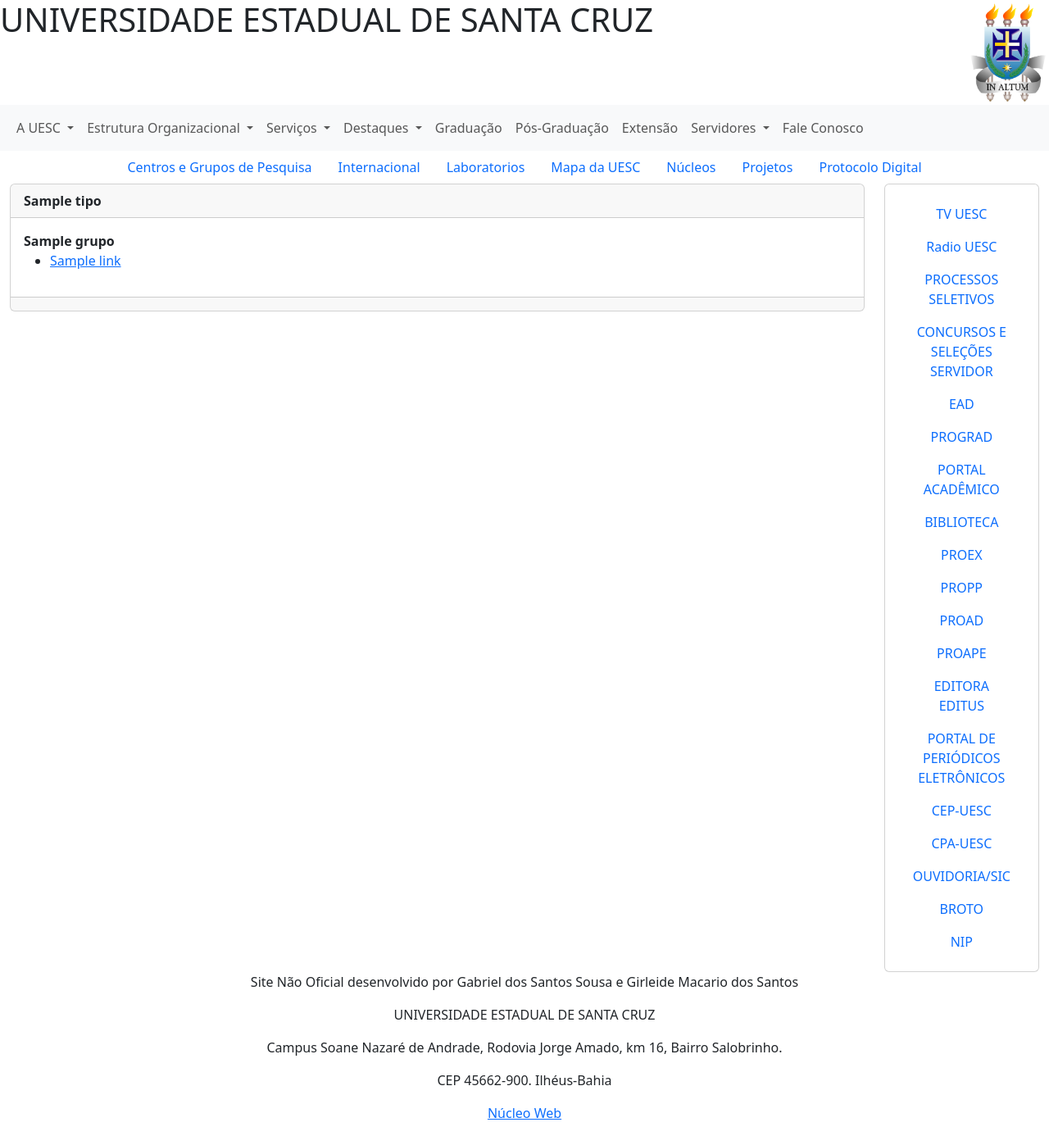
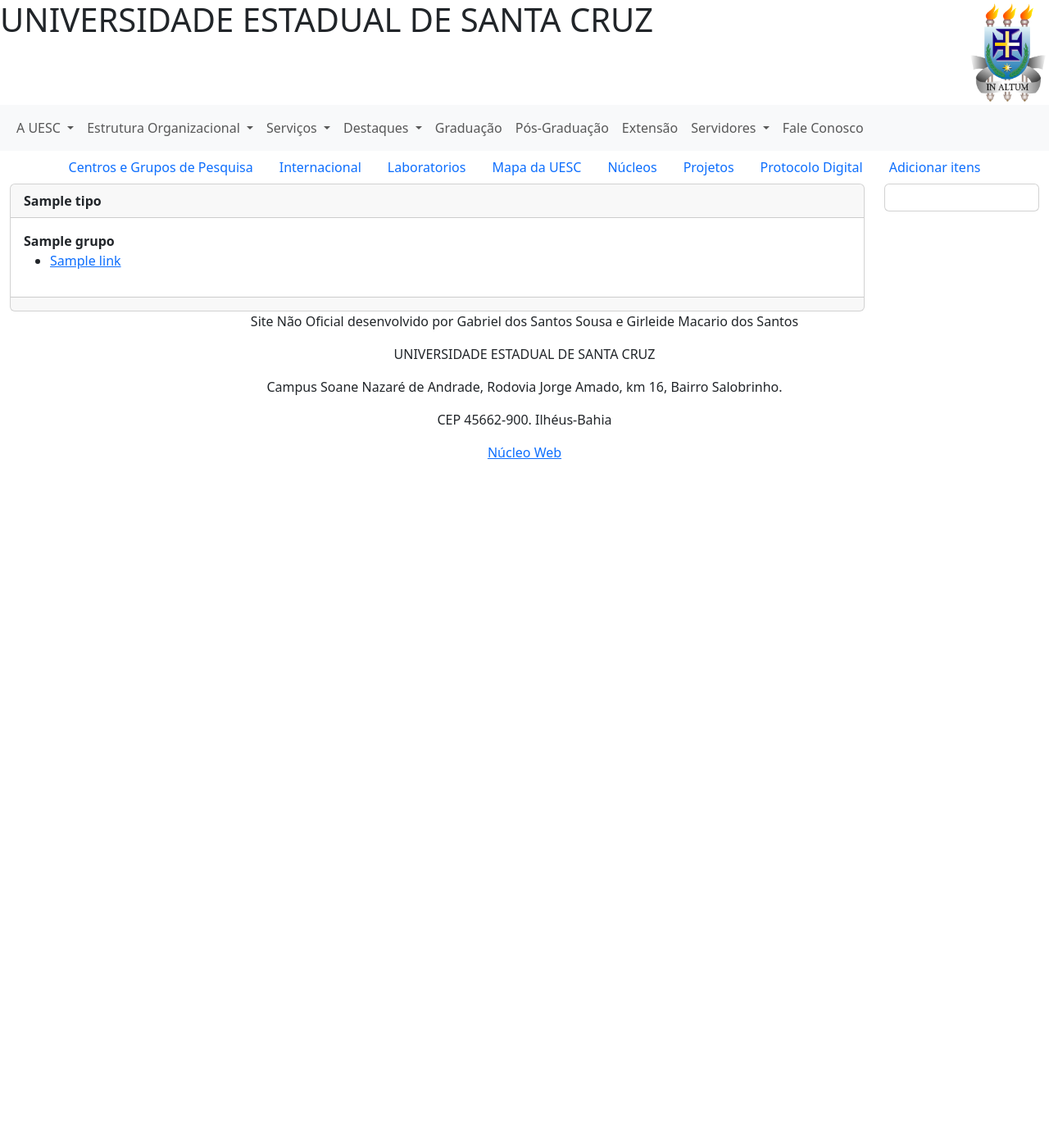
Before and after one commit to gsousa143/site_uesc, a Django app: template uesc/uesc_app/templates/index.html in a window 1280 px wide. Shown: the whole page at 82% size. After the commit the page ends 560 px from the top, so only its background shows below. Run offline with Django 5.2, Linux system fonts and the light colour scheme; the template is opened without the code that fills it: most values are stand-ins (such as "Sample title", 1, 10 or a date in 2020).

Commit message:
adicionando formularios

```diff
--- a/uesc/uesc_app/templates/base.html
+++ b/uesc/uesc_app/templates/base.html
@@ -4,38 +4,27 @@
   <head>
     <meta charset="utf-8">
     <meta name="viewport" content="width=device-width, initial-scale=1">
-    <title>UESC</title>
+    <title>
+      {%block titulo%}UESC{%endblock titulo%}
+    </title>
+
     <link href="https://cdn.jsdelivr.net/npm/bootstrap@5.3.3/dist/css/bootstrap.min.css" rel="stylesheet" integrity="sha384-QWTKZyjpPEjISv5WaRU9OFeRpok6YctnYmDr5pNlyT2bRjXh0JMhjY6hW+ALEwIH" crossorigin="anonymous">
     <style>
       .nav-link.btn {
         text-align: center;
         width: 100%;
       }
+
     </style>
   </head>
   <body>
     <header>
       {%block header%}
       {%endblock header%}
-
     </header>
     <main>
-      <div class="container-fluid">
-        <div class="row">
-
-          <div class="col-lg-10 col-12 gap-30">
-            {%block cards%}
-            {%endblock cards%}
-          </div>
-
-          <div class="col-lg-2 col-12 gap-30">
-            {%block menu%}
-            {%endblock menu%}
-          </div>
-
-        </div>
-
-      </div>
+      {%block main%}
+      {%endblock main%}
     </main>
 
     <footer>
--- a/uesc/uesc_app/templates/index.html
+++ b/uesc/uesc_app/templates/index.html
@@ -1,6 +1,10 @@
 {%extends "base.html"%}
+{% load static %}
 
-{% load static %}
+{%block titulo%}
+UNIVERSIDADE ESTADUAL DE SANTA CRUZ
+{%endblock titulo%}
+
 
 {%block header%}
 <div class="d-flex justify-content-between">
@@ -137,81 +141,20 @@
   <li class="nav-item">
     <a class="nav-link" href="http://www.uesc.br/proad/index.php?item=conteudo_gera_requerimento_academico.php">Protocolo Digital</a>
   </li>
+
+  <li class="nav-item">
+    <a class="nav-link" href="{% url 'additens' %}">Adicionar itens</a>
+  </li>
 </ul>
 {%endblock header%}
 
-{%block menu%}
-<div class="card">
-  <div class="card-body">
-    <ul class="nav flex-column justify-content-between align-content-around">
-      <li class="nav-item">
-        <button class="nav-link btn btn-dark">TV UESC</button>
-      </li>
-      <li class="nav-item">
-        <button class="nav-link btn btn-dark">Radio UESC</button>
-      </li>
-      <li class="nav-item">
-        <button class="nav-link btn btn-dark">PROCESSOS SELETIVOS</button>
-      </li>
-      <li class="nav-item">
-        <button class="nav-link btn btn-dark">CONCURSOS E SELEÇÕES SERVIDOR</button>
-      </li>
-      <li class="nav-item">
-        <button class="nav-link btn btn-dark">EAD</button>
-      </li>
-      <li class="nav-item">
-        <button class="nav-link btn btn-dark">PROGRAD</button>
-      </li>
-      <li class="nav-item">
-        <button class="nav-link btn btn-dark">PORTAL ACADÊMICO</button>
-      </li>
-      <li class="nav-item">
-        <button class="nav-link btn btn-dark">BIBLIOTECA</button>
-      </li>
-      <li class="nav-item">
-        <button class="nav-link btn btn-dark">PROEX</button>
-      </li>
-      <li class="nav-item">
-        <button class="nav-link btn btn-dark">PROPP</button>
-      </li>
-      <li class="nav-item">
-        <button class="nav-link btn btn-dark">PROAD</button>
-      </li>
-      <li class="nav-item">
-        <button class="nav-link btn btn-dark">PROAPE</button>
-      </li>
-      <li class="nav-item">
-        <button class="nav-link btn btn-dark">EDITORA EDITUS</button>
-      </li>
-      <li class="nav-item">
-        <button class="nav-link btn btn-dark">PORTAL DE PERIÓDICOS ELETRÔNICOS</button>
-      </li>
-      <li class="nav-item">
-        <button class="nav-link btn btn-dark">CEP-UESC</button>
-      </li>
-      <li class="nav-item">
-        <button class="nav-link btn btn-dark">CPA-UESC</button>
-      </li>
-      <li class="nav-item">
-        <button class="nav-link btn btn-dark">OUVIDORIA/SIC</button>
-      </li>
-      <li class="nav-item">
-        <button class="nav-link btn btn-dark">BROTO</button>
-      </li>
-      <li class="nav-item">
-        <button class="nav-link btn btn-dark">NIP</button>
-      </li>
-    </ul>
-  </div>
-</div>
-{%endblock menu%}
 
+{%block main%}
+<div class="container-fluid">
+<div class="row">
 
-
-{%block cards%}
-
+  <div class="col-lg-10 col-12">
   {% for tipo, grupos in grupos_por_tipo.items %}
-
   {% if tipo.tipo != "MENU" %}
 
     <div class="card">
@@ -246,18 +189,42 @@
       <button id="show-more-btn" class="btn btn-primary">Mostrar Mais</button>
       </a>
       {% endif %}
-
       </div>
       {% endif %}
       </div>
 
     </div>
   {% endif %}
+  {% endfor %}
+  </div>
 
 
+  <div class="col-lg-2 col-12">
+
+    <div class="card">
+      <div class="card-body">
+        <ul class="nav flex-column justify-content-between align-content-around">
+        {% for tipo, grupos in grupos_por_tipo.items %}
+        {%if tipo.tipo == "MENU" %}
+        {% for grupo in grupos %}
+        {%if grupo.titulo == "BANNER"%}
+        {% for link in grupo.link_set.all %}
+          <li class="nav-item">
+            <a href="{{ link.endereco }}" class="nav-link btn btn-dark">{{ link.nome }}</a>
+          </li>
         {% endfor %}
+        {%endif%}
+        {% endfor %}
+        {%endif%}
+        {% endfor %}
+        </ul>
+      </div>
+    </div>
 
-{%endblock cards%}
+  </div>
+</div>
+</div>
+{%endblock main%}
 
 
 
--- a/uesc/uesc_app/urls.py
+++ b/uesc/uesc_app/urls.py
@@ -4,5 +4,6 @@
 urlpatterns = [
     path('',views.home,name='home'),
     path("noticias/",views.noticias,name="noticias"),
-    path("editais/",views.editais,name="editais")
+    path("editais/",views.editais,name="editais"),
+    path("additens/",views.additens,name="additens")
 ]
```
Also changed, not shown: uesc/uesc_app/forms.py (added, +19 -0 lines), uesc/uesc_app/templates/additens.html (added, +28 -0 lines), uesc/uesc_app/templates/editais.html (+18 -10 lines), uesc/uesc_app/templates/noticias.html (+20 -10 lines), uesc/uesc_app/views.py (+34 -1 lines), uesc/db.sqlite3. Lines whose indentation alone changed are shown as unchanged.
